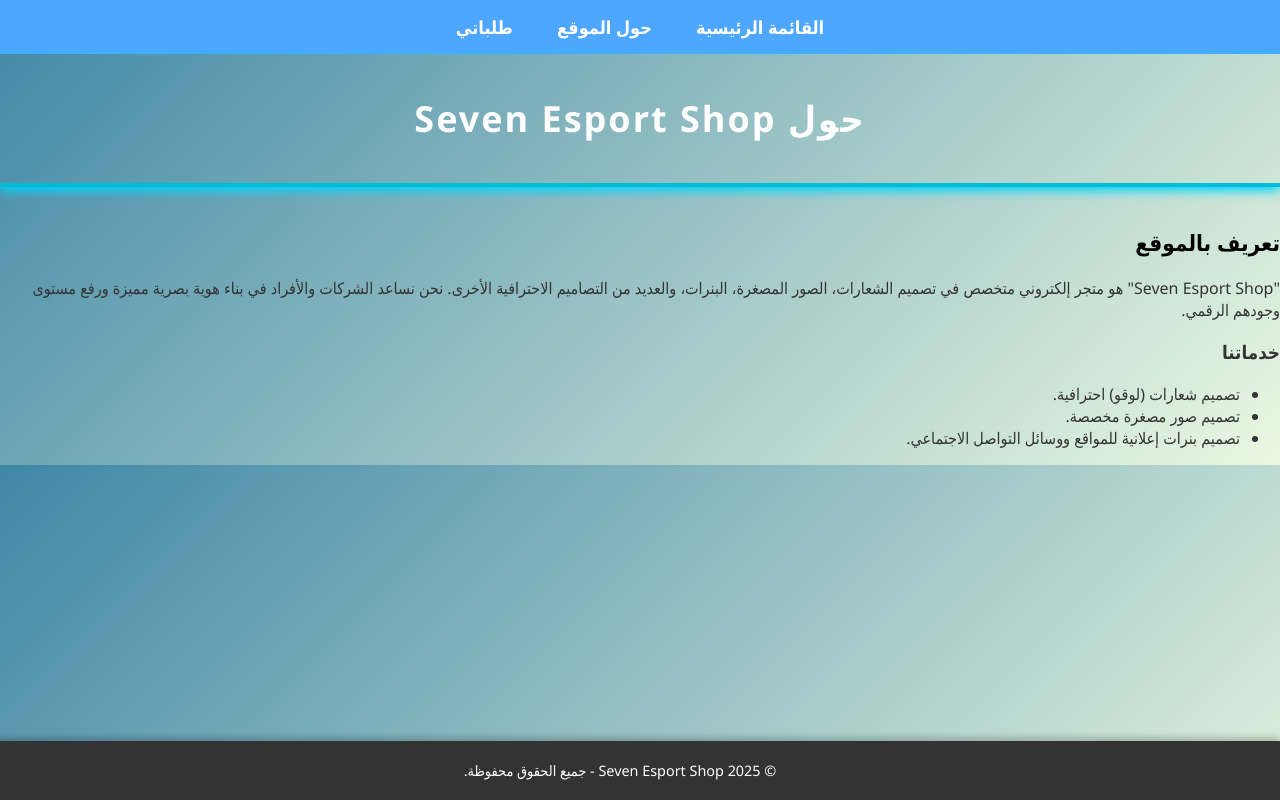
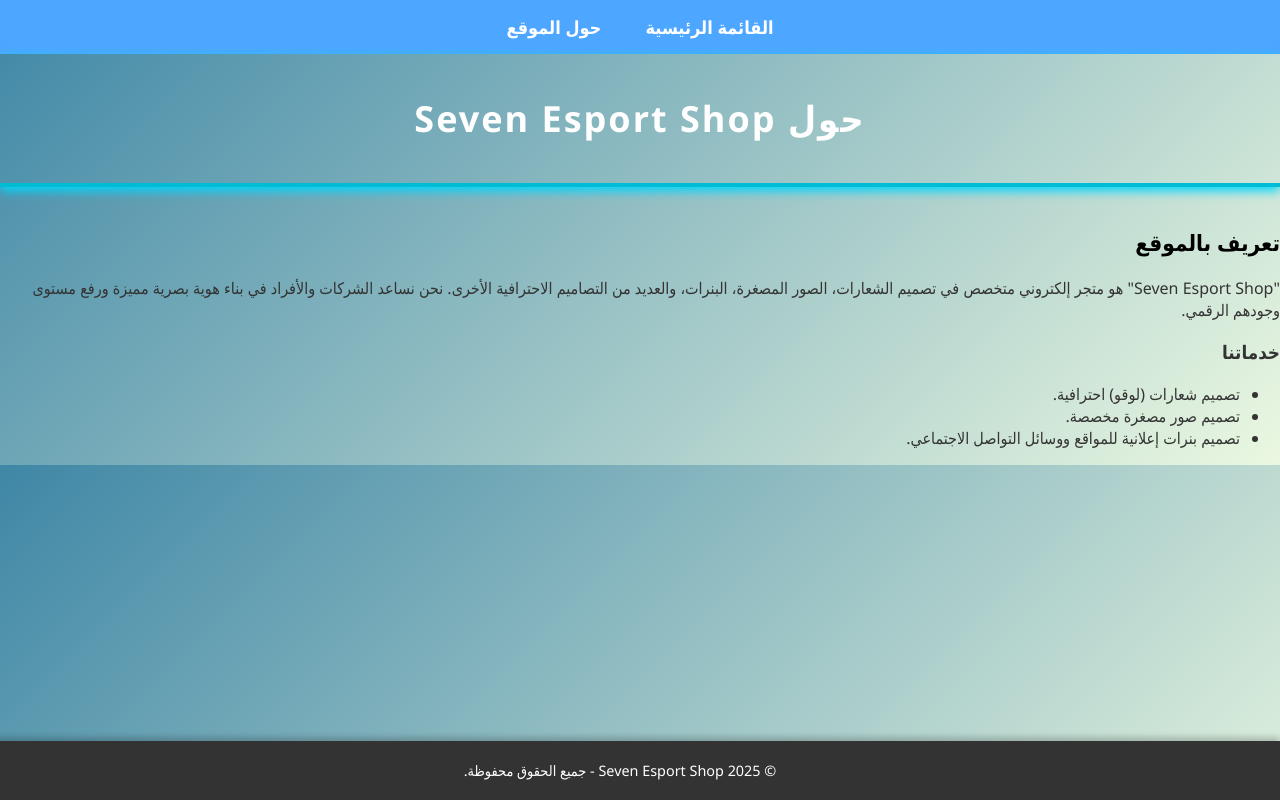
Before and after one commit to mohamw-315/SevenEsportShop, a plain HTML site: page about.html in a window 1280 px wide. Drawn offline with Linux system fonts and the light colour scheme.

Commit message:
Add files via upload

```diff
--- a/about.html
+++ b/about.html
@@ -14,7 +14,6 @@
         <ul>
             <li><a href="index.html">القائمة الرئيسية</a></li>
             <li><a href="about.html">حول الموقع</a></li>
-            <li><a href="orders.html">طلباتي</a></li>
         </ul>
     </nav>
 
```
Also changed, not shown: نص فقرتك (1).png (added), نص فقرتك (2).png (added), نص فقرتك (3).png (added), نص فقرتك (6).png (added), نص فقرتك (7).png (added), نص فقرتك (8).png (added).
